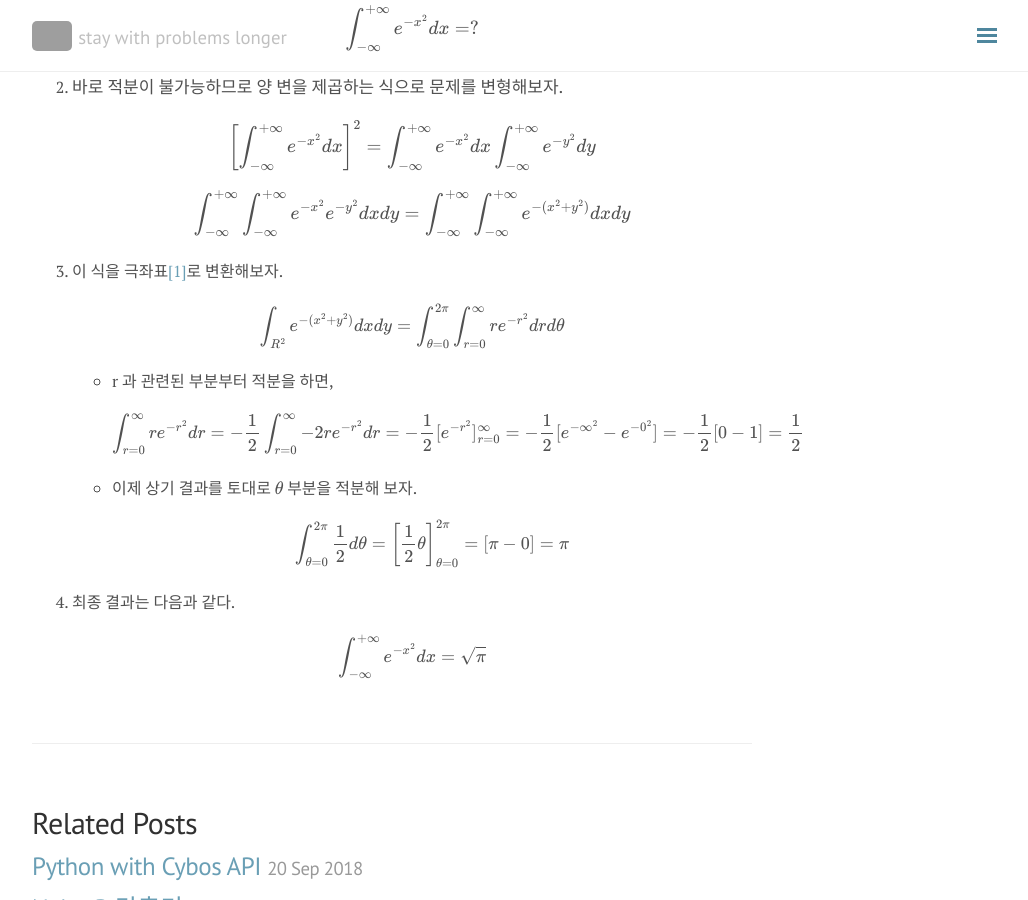
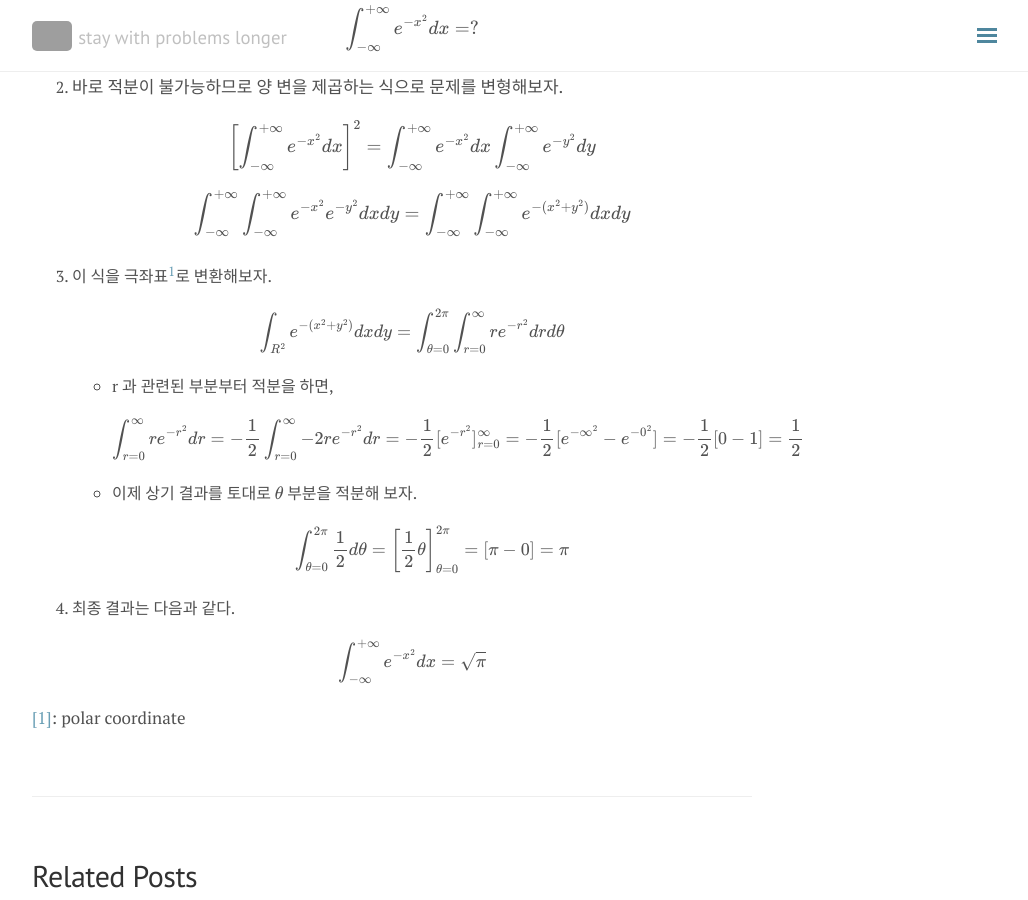
Before and after one commit to seokhoonj/seokhoonj.github.io, a Jekyll site: the page built from _posts/Math/2018-09-25-Math-normal_distribution.md, in a window 1280 px wide and 900 px high, scrolled down 547 px. Shown: the whole window, without its empty margins (248-1276 px from the left). Built offline with Jekyll 4.4.1, drawn with Linux system fonts in a browser that asks for light colours; nearby versions of some CDN libraries; formulas are drawn with MathJax 3; comment, search, counter and statistics services are not loaded; grey boxes are pictures that could not be loaded.

Commit message:
add _posts

```diff
--- a/_posts/Math/2018-09-25-Math-normal_distribution.md
+++ b/_posts/Math/2018-09-25-Math-normal_distribution.md
@@ -24,7 +24,7 @@ comments: false
 \\( \left[ \int\_{-\infty}^{+\infty} e^{-x^2} dx \right]^2 = \\int\_{-\infty}^{+\infty} e^{-x^2} dx \int\_{-\infty}^{+\infty} e^{-y^2} dy \\)
 \\( \int\_{-\infty}^{+\infty}\int\_{-\infty}^{+\infty} e^{-x^2} e^{-y^2} dx dy = \int\_{-\infty}^{+\infty}\int\_{-\infty}^{+\infty} e^{-(x^2+y^2)} dx dy  \\)
 
-3. 이 식을 극좌표<a name="극좌표">[1]</a>로 변환해보자.
+3. 이 식을 극좌표<sup>[1](#극좌표)</sup>로 변환해보자.
 \\( \int\_{R^2}^{} e^{-(x^2+y^2)} dx dy = \int\_{\theta=0}^{2\pi}\int\_{r=0}^{\infty} re^{-r^2} dr d\theta \\)
  - r 과 관련된 부분부터 적분을 하면,
 \\( \int\_{r=0}^{\infty} re^{-r^2} dr = -\frac{1}{2} \int\_{r=0}^{\infty} -2re^{-r^2} dr = -\frac{1}{2}[e^{-r^2}]\_{r=0}^{\infty} = -\frac{1}{2}[e^{-\infty^2} - e^{-0^2}] = -\frac{1}{2}[0-1] = \frac{1}{2} \\)
@@ -33,3 +33,5 @@ comments: false
 
 4. 최종 결과는 다음과 같다.
 \\( \int\_{-\infty}^{+\infty} e^{-x^2} dx = \sqrt{\pi} \\)
+
+<a name="극좌표">[1]</a>: polar coordinate
```
